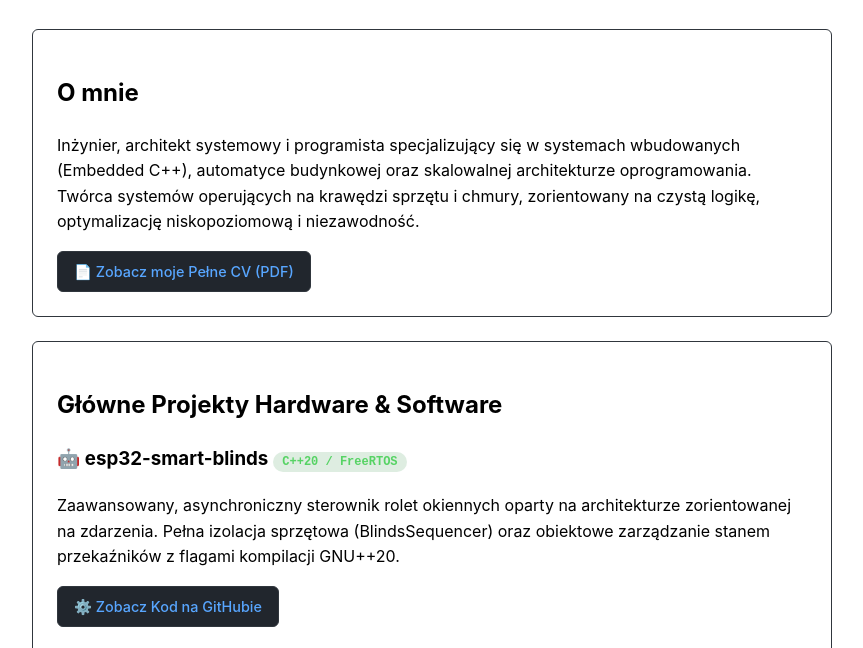
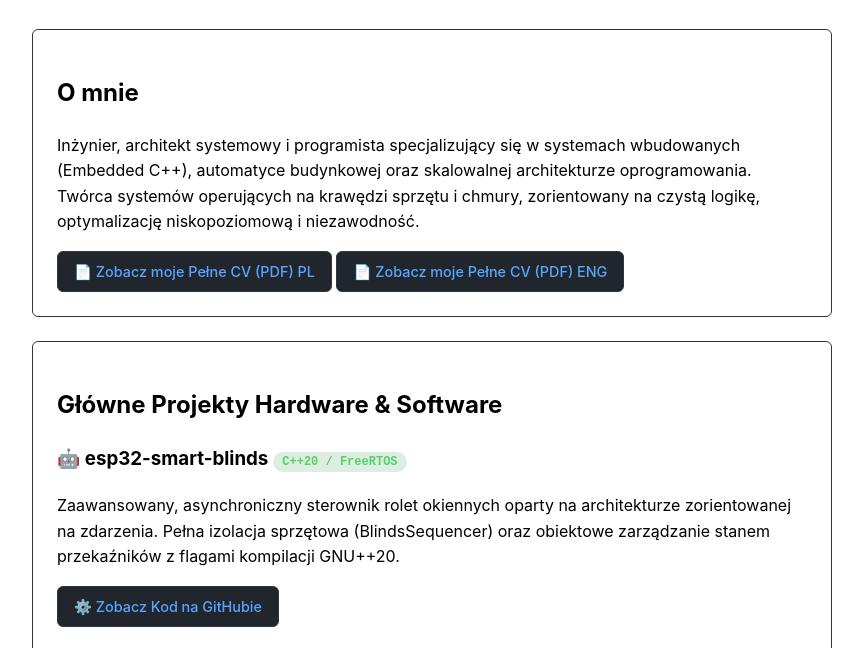
Before and after one commit to WojciechCzyzyk/WojciechCzyzyk.github.io, a plain HTML site: page index.html in a window 1280 px wide. Shown: the part 152-800 px from the top of the page, without its empty margins (208-1071 px from the left). Drawn offline with Linux system fonts and the light colour scheme.

Commit message:
Update CV links in index.html

```diff
--- a/index.html
+++ b/index.html
@@ -18,7 +18,10 @@
         <section class="card">
             <h2>O mnie</h2>
             <p>Inżynier, architekt systemowy i programista specjalizujący się w systemach wbudowanych (Embedded C++), automatyce budynkowej oraz skalowalnej architekturze oprogramowania. Twórca systemów operujących na krawędzi sprzętu i chmury, zorientowany na czystą logikę, optymalizację niskopoziomową i niezawodność.</p>
-            <a href="CV_Wojciech_Czyzyk.pdf" target="_blank" class="btn-link">📄 Zobacz moje Pełne CV (PDF)</a>
+            <a href="CV_Wojciech_Czyzyk_PL.pdf" target="_blank" class="btn-link">📄 Zobacz moje Pełne CV (PDF) PL</a>
+
+             <a href="CV_Wojciech_Czyzyk_ENG.pdf" target="_blank" class="btn-link">📄 Zobacz moje Pełne CV (PDF) ENG</a>
+
         </section>
 
         <!-- Centralny Rejestr Projektów -->
```
